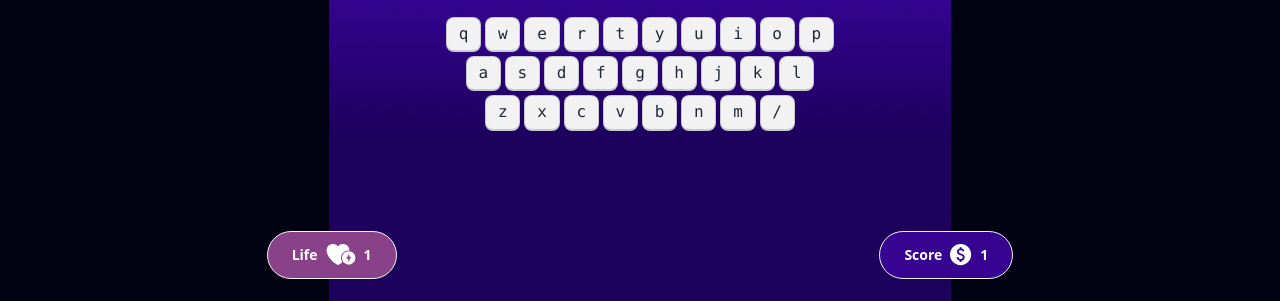
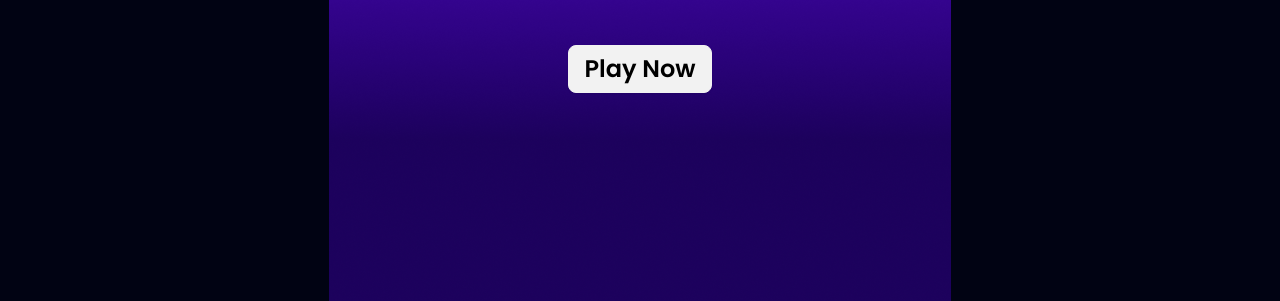
Before and after one commit to SaifullahKabirRana/Alphabet-Clash-Pro, a plain HTML site: page index.html in a window 1280 px wide. Shown: the part 499-800 px from the top of the page. Drawn offline with nearby package versions, Linux system fonts and the light colour scheme.

Commit message:
added button function and more screen section keyboard bg color

```diff
--- a/index.html
+++ b/index.html
@@ -16,62 +16,64 @@
 <body class="">
     <main class="min-h-screen bg-[#010313] bg-[url(images/background.png)] bg-no-repeat bg-center">
         <!-- home screen -->
-        <section class="home min-h-screen text-white flex justify-center items-center hidden">
+        <section id="home-screen" class="min-h-screen text-white flex justify-center items-center">
             <div class="flex flex-col items-center ">
                 <h2 class="text-[170px] anton-regular ">ALPHABET CLASH</h2>
                 <p class=" mb-12 text-2xl poppins-medium ">Unleash Your Keyboard Kung Fu : Press “Enter” to Play</p>
-                <button class="text-2xl poppins-semibold btn text-black">Play Now</button>
+                <button onclick="play()" class="btn text-2xl poppins-semibold text-black">Play Now</button>
             </div>
 
         </section>
         <!-- playground start -->
-        <section class="play-ground">
+        <section id="play-ground" class=" hidden">
             <div class="flex flex-col items-center pt-24 gap-24">
                 <!-- screen -->
-                <div class="artboard artboard-horizontal phone-6 border-[20px] rounded-2xl border-[#010313CC] bg-[#FFFFFFB3] backdrop-blur-lg">
+                <div
+                    class="artboard artboard-horizontal phone-6 border-[20px] rounded-2xl border-[#010313CC] bg-[#FFFFFFB3] backdrop-blur-lg">
                     <div class="flex justify-center ">
-                        <p class="bg-[#2F2941] text-white px-6 pb-4 rounded-b-xl">Don't watch keyboard  while playing...</p>
+                        <p class="bg-[#2F2941] text-white px-6 pb-4 rounded-b-xl">Don't watch keyboard while playing...
+                        </p>
                     </div>
                     <div class="flex justify-center items-center h-full">
-                        <p class="text-[#010313] text-9xl poppins-semibold">Y</p>
+                        <p id="current-alphabet" class="text-[#010313] text-9xl poppins-semibold uppercase">Y</p>
                     </div>
 
                 </div>
                 <!-- keyboard start -->
                 <div>
-                    <div class="flex justify-center gap-1 my-1 w-full">
-                        <kbd class="kbd">q</kbd>
-                        <kbd class="kbd">w</kbd>
-                        <kbd class="kbd">e</kbd>
-                        <kbd class="kbd">r</kbd>
-                        <kbd class="kbd">t</kbd>
-                        <kbd class="kbd">y</kbd>
-                        <kbd class="kbd">u</kbd>
-                        <kbd class="kbd">i</kbd>
-                        <kbd class="kbd">o</kbd>
-                        <kbd class="kbd">p</kbd>
-                      </div>
-                      <div class="flex justify-center gap-1 my-1 w-full">
-                        <kbd class="kbd">a</kbd>
-                        <kbd class="kbd">s</kbd>
-                        <kbd class="kbd">d</kbd>
-                        <kbd class="kbd">f</kbd>
-                        <kbd class="kbd">g</kbd>
-                        <kbd class="kbd">h</kbd>
-                        <kbd class="kbd">j</kbd>
-                        <kbd class="kbd">k</kbd>
-                        <kbd class="kbd">l</kbd>
-                      </div>
-                      <div class="flex justify-center gap-1 my-1 w-full">
-                        <kbd class="kbd">z</kbd>
-                        <kbd class="kbd">x</kbd>
-                        <kbd class="kbd">c</kbd>
-                        <kbd class="kbd">v</kbd>
-                        <kbd class="kbd">b</kbd>
-                        <kbd class="kbd">n</kbd>
-                        <kbd class="kbd">m</kbd>
-                        <kbd class="kbd">/</kbd>
-                      </div>
+                    <div class="flex justify-center gap-2 my-3 w-full text-2xl inter-font text-[#010313]">
+                        <kbd id="q" class="kbd">q</kbd>
+                        <kbd id="w" class="kbd">w</kbd>
+                        <kbd id="e" class="kbd">e</kbd>
+                        <kbd id="r" class="kbd">r</kbd>
+                        <kbd id="t" class="kbd">t</kbd>
+                        <kbd id="y" class="kbd">y</kbd>
+                        <kbd id="u" class="kbd">u</kbd>
+                        <kbd id="i" class="kbd">i</kbd>
+                        <kbd id="o" class="kbd">o</kbd>
+                        <kbd id="p" class="kbd">p</kbd>
+                    </div>
+                    <div class="flex justify-center gap-2 my-3 w-full text-2xl inter-font text-[#010313]">
+                        <kbd id="a" class="kbd">a</kbd>
+                        <kbd id="s" class="kbd">s</kbd>
+                        <kbd id="d" class="kbd">d</kbd>
+                        <kbd id="f" class="kbd">f</kbd>
+                        <kbd id="g" class="kbd">g</kbd>
+                        <kbd id="h" class="kbd">h</kbd>
+                        <kbd id="j" class="kbd">j</kbd>
+                        <kbd id="k" class="kbd">k</kbd>
+                        <kbd id="l" class="kbd">l</kbd>
+                    </div>
+                    <div class="flex justify-center gap-2 my-3 w-full text-2xl inter-font text-[#010313]">
+                        <kbd id="z" class="kbd">z</kbd>
+                        <kbd id="x" class="kbd">x</kbd>
+                        <kbd id="c" class="kbd">c</kbd>
+                        <kbd id="v" class="kbd">v</kbd>
+                        <kbd id="b" class="kbd">b</kbd>
+                        <kbd id="n" class="kbd">n</kbd>
+                        <kbd id="m" class="kbd">m</kbd>
+                        <kbd id="/" class="kbd">/</kbd>
+                    </div>
                 </div>
                 <!-- keyboard end -->
                 <!-- life score -->
@@ -80,26 +82,33 @@
                         Life
                         <img src="images/heart.svg" alt="">
                         <span>1</span>
-                      </button>
+                    </button>
                     <button class="btn rounded-full bg-[#360490] text-[#FFFFFF] px-6 ">
                         Score
                         <img src="images/dollar.svg" alt="">
                         <span>1</span>
-                      </button>
+                    </button>
                 </div>
+            </div>
+        </section>
+        <!-- playground end -->
 
+        <!-- final score start -->
+        <section class="score flex justify-center items-center min-h-screen hidden">
+            <div class="text-white text-center space-y-4 bg-gradient-to-r from-[#ffffff8f] to-[#ffffff33] rounded-2xl p-12">
+                <h2 class="text-[64px] ">
+                    <span class="poppins-extrabold">Score</span>
+                    <span class="poppins-semibold">:</span>
+                    <span class="poppins-medium">14</span>
+                </h2>
+                <button class="btn text-black text-2xl poppins-semibold">Play Now</button>
+                <p class="text-xl poppins-medium">Practice will make you Pro</p>
             </div>
 
         </section>
-        <!-- playground end -->
-        <section class="score">
-
-        </section>
     </main>
-
-
-
-
+    <script src="scripts/utility.js"></script>
+    <script src="scripts/alpha-clash.js"></script>
 </body>
 
 </html>
--- /dev/null
+++ b/scripts/alpha-clash.js
@@ -0,0 +1,29 @@
+// function play(){
+//     // step 1: hide the home screen. to hide the screen add the class hidden to the home screen
+//     const homeSection = document.getElementById("home-screen");
+//     homeSection.classList.add("hidden");
+
+//     // step 2: show the playground section
+//     const playgroundSection = document.getElementById("play-ground");
+//     playgroundSection.classList.remove("hidden");
+// }
+
+function continueGame (){
+    // step 1: generate a random alphabet
+    const alphabet = getARandomAlphabet();
+    console.log("Your random alphabet:",alphabet);
+
+    // set randomly generated alphabet to the screen (show it)
+    const currentAlphabetElement = document.getElementById("current-alphabet");
+    currentAlphabetElement.innerText = alphabet;
+
+    // set background color
+    setBackgroundColorById(alphabet);
+
+}
+
+function play(){
+    hideElementById("home-screen");
+    showElementById("play-ground");
+    continueGame();
+}
--- /dev/null
+++ b/scripts/utility.js
@@ -0,0 +1,29 @@
+function hideElementById(elementId){
+    const element = document.getElementById(elementId);
+    element.classList.add("hidden");
+}
+
+function showElementById(elementId){
+    const element = document.getElementById(elementId);
+    element.classList.remove("hidden");
+}
+
+function setBackgroundColorById(elementId){
+    const element = document.getElementById(elementId);
+    element.classList.add("bg-[#FFA500]");
+}
+
+function getARandomAlphabet(){
+    // get or create on alphabet array
+    const alphabetString = "abcdefghijklmnopqrstuvwxyz";
+    const alphabets = alphabetString.split("");
+    // console.log(alphabets);
+
+    // get a random index between 0-25
+    const randomNumber  = Math.random()*25;
+    const index = Math.round(randomNumber);
+
+    const alphabet = alphabets[index];
+    // console.log(index, alphabet);
+    return alphabet;
+}
```
